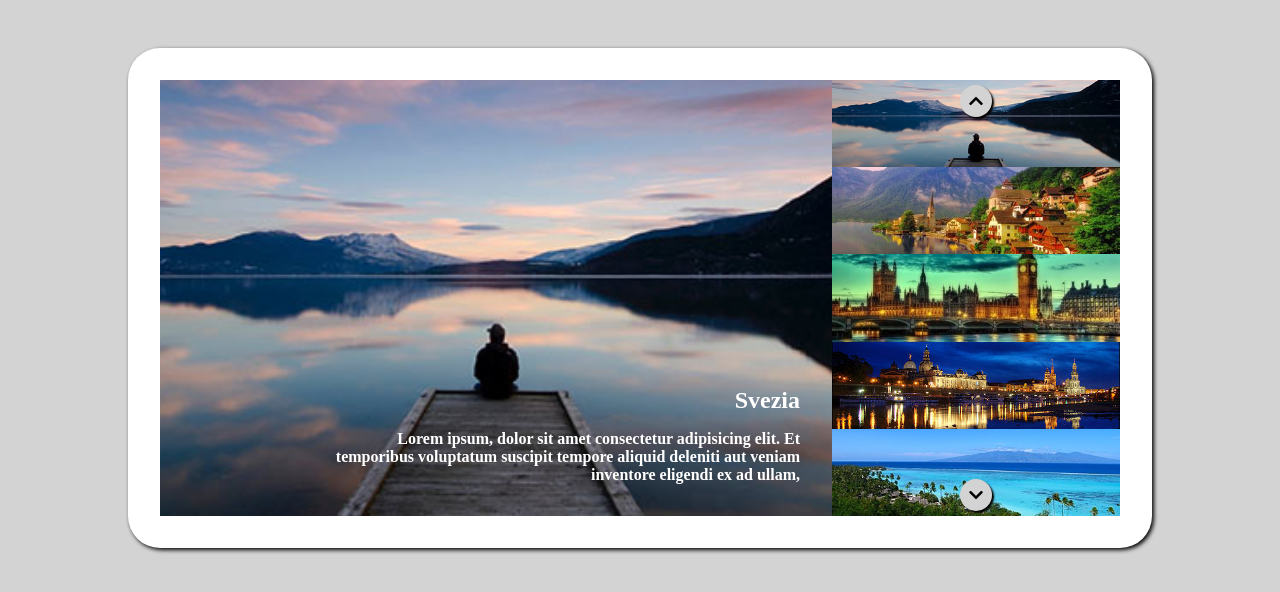
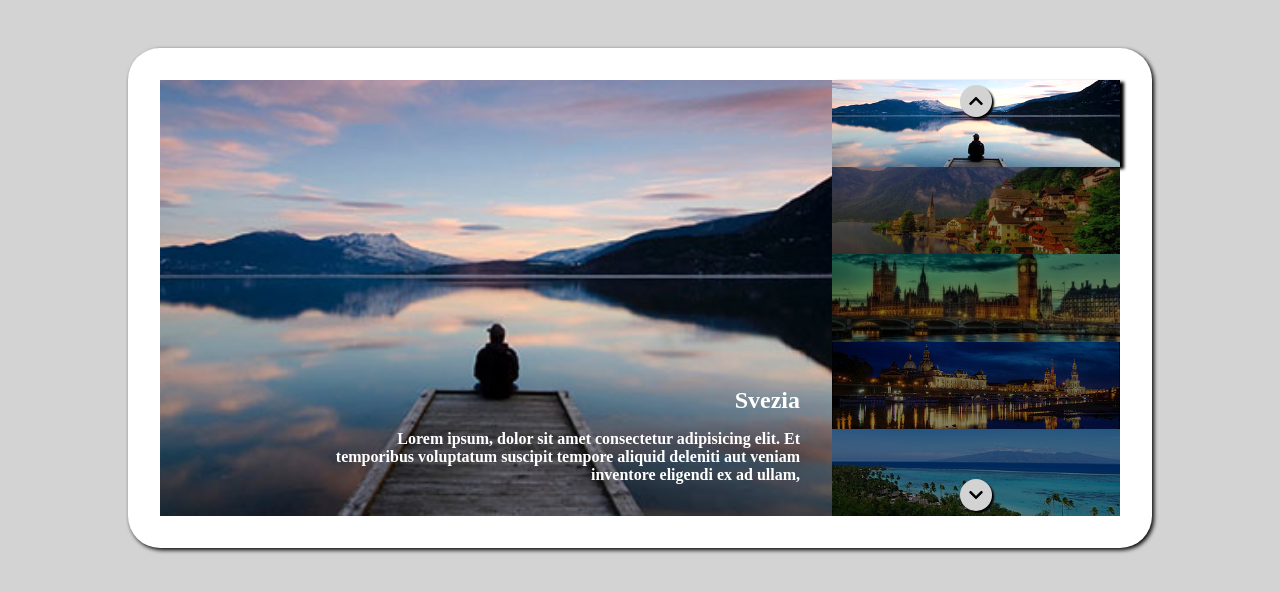
Before and after one commit to Vale2197/vue-slider, a plain HTML site: page index.html in a window 1280 px wide. Drawn offline with nearby package versions, Linux system fonts and the light colour scheme.

Commit message:
completato, aggiunta classe active a immagini

```diff
--- a/index.html
+++ b/index.html
@@ -28,8 +28,8 @@
             </div>
             <!-- image container -->
             <div class="sideImages">
-                <div class="img" v-for="image in images">
-                    <img :src="image.immagineLink" alt="">
+                <div :class="{'active': (images[counter].immagineLink === image.immagineLink)}" class="img" v-for="image in images">
+                    <img  :src="image.immagineLink" alt="">
                 </div>
 
                 <div class="buttons">
--- a/script.js
+++ b/script.js
@@ -36,23 +36,28 @@ const main = new Vue({
         ],
         counter: 0,
 
+
     },
 
     methods: {
         scrollUp(){
 
             if (this.counter == 0) {
-                this.counter = 5;
+                this.counter = this.images.length;
             }
             this.counter--
+
         },
         scrollDown() {
             this.counter++
-            if(this.counter == 5) {
+            if(this.counter == this.images.length) {
                 this.counter = 0
 
             }
-        }
+        },
+
+
+
 
     }
 })
--- a/style.css
+++ b/style.css
@@ -62,6 +62,7 @@ body {
     height: 100%;
     object-fit: cover;
     object-position: center;
+    filter: brightness(0.5);
 
 }
 
@@ -96,3 +97,8 @@ body {
     margin-bottom: 0.3rem;
     box-shadow: 2px 2px 2px black;
 }
+
+.active {
+    filter: brightness(2.5);
+    box-shadow: 4px 2px 3px black;
+}
```
